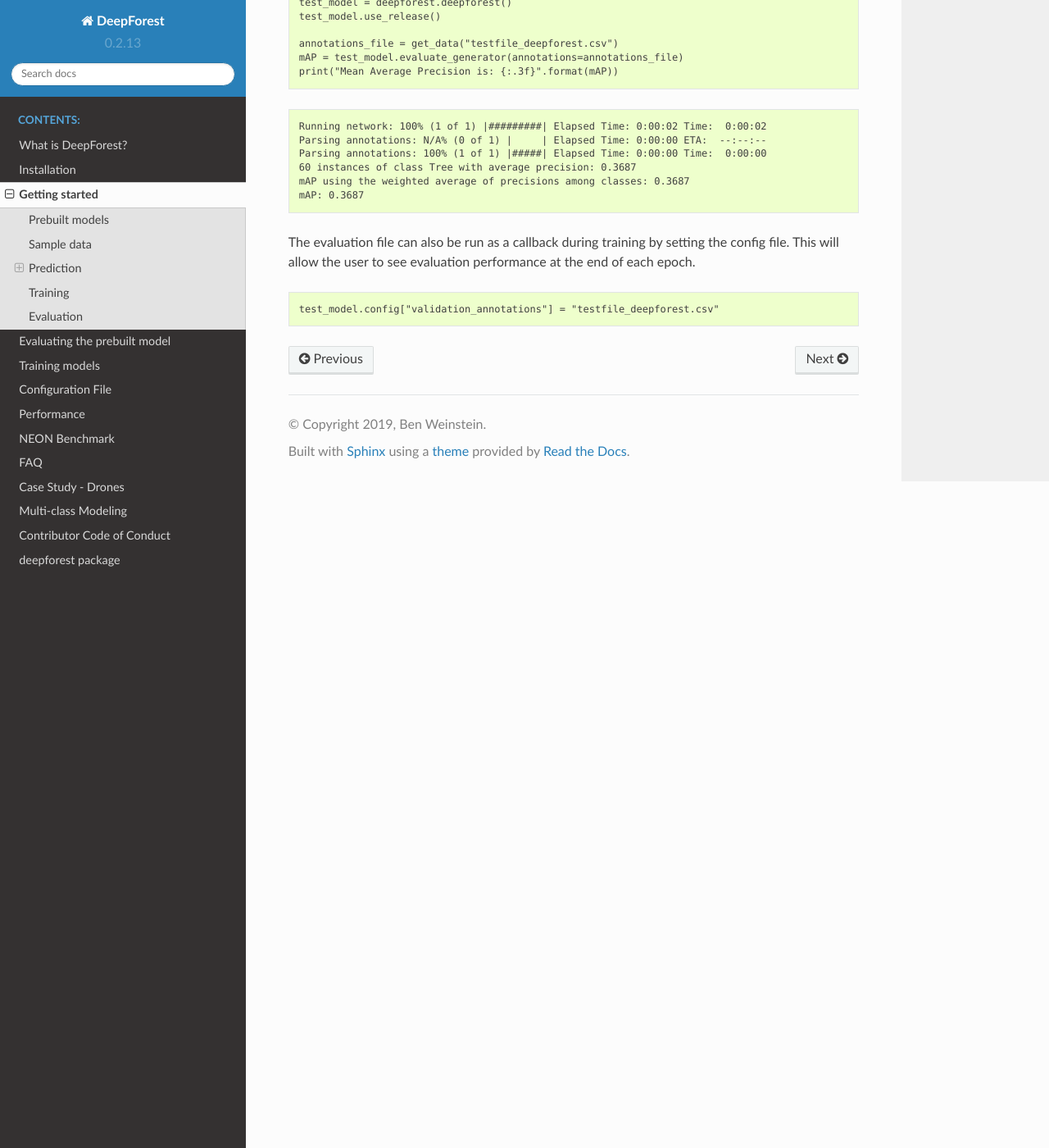
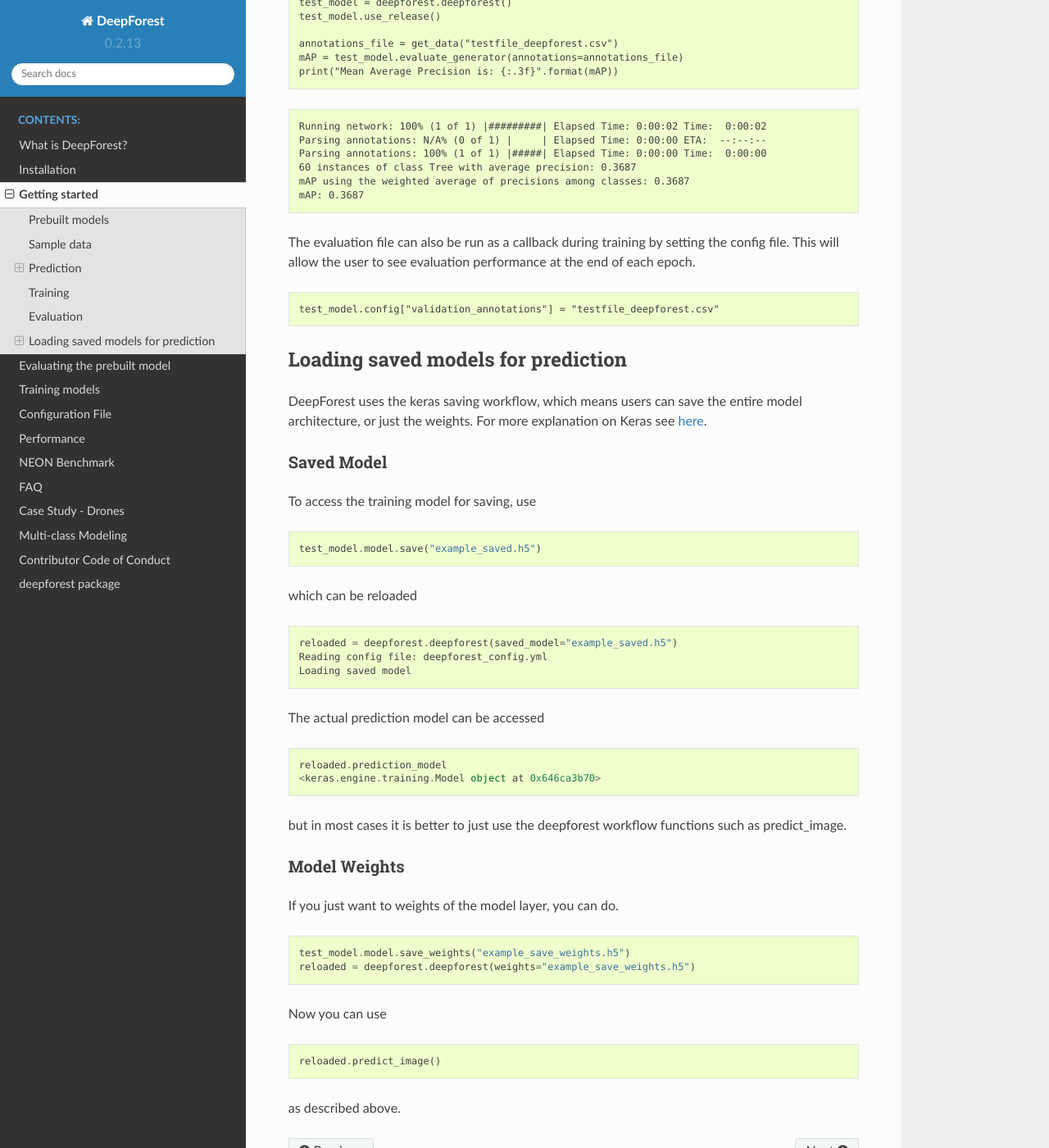
Before and after one commit to weecology/DeepForest, a Sphinx documentation site: the page built from docs/getting_started.md, in a window 1280 px wide and 1400 px high, scrolled down 4755 px. Shown: the whole window at 82% size. Built offline with Sphinx 7.4.7 and the Read the Docs theme 2.0.0, drawn with Linux system fonts in a browser that asks for light colours; pages that are not in the unit, such as notebooks, are missing from menus.

Commit message:
update docs

````diff
--- a/docs/getting_started.md
+++ b/docs/getting_started.md
@@ -200,3 +200,47 @@ The evaluation file can also be run as a callback during training by setting the
 ```{python}
 test_model.config["validation_annotations"] = "testfile_deepforest.csv"
 ```
+
+## Loading saved models for prediction
+
+DeepForest uses the keras saving workflow, which means users can save the entire model architecture, or just the weights. For more explanation on Keras see [here](https://stackoverflow.com/questions/42621864/difference-between-keras-model-save-and-model-save-weights).
+
+### Saved Model
+To access the training model for saving, use
+
+```
+test_model.model.save("example_saved.h5")
+```
+
+which can be reloaded
+
+```
+reloaded = deepforest.deepforest(saved_model="example_saved.h5")
+Reading config file: deepforest_config.yml
+Loading saved model
+```
+
+The actual prediction model can be accessed
+```
+reloaded.prediction_model
+<keras.engine.training.Model object at 0x646ca3b70>
+```
+
+but in most cases it is better to just use the deepforest workflow functions such as predict_image.
+
+### Model Weights
+
+If you just want to weights of the model layer, you can do.
+
+```
+test_model.model.save_weights("example_save_weights.h5")
+reloaded = deepforest.deepforest(weights="example_save_weights.h5")
+```
+
+Now you can use
+
+```
+reloaded.predict_image()
+```
+
+as described above.
````
